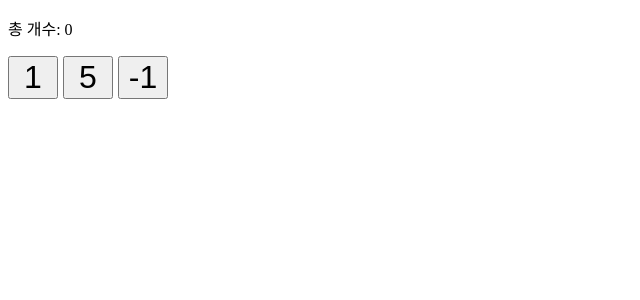
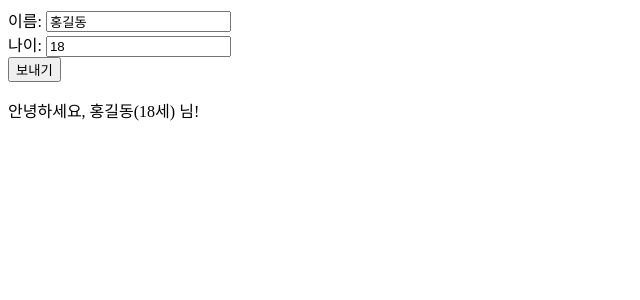
Before and after one commit to dong-junn/react-class, a React (Create React App) app: page / in a window 1280 px wide. Shown: the top 300 px of the page, without its empty margins (0-640 px from the left). Built offline with nearby package versions, Linux system fonts and the light colour scheme.

Commit message:
10주체 과제 4번 제출

```diff
--- /dev/null
+++ b/src/component/week10/4/StateForm.js
@@ -0,0 +1,43 @@
+import { useState } from 'react';
+
+export default function StateForm() {
+    // 폼으로 취급하는 값을 State로 선언
+    const [form, setForm] = useState({
+        name: '홍길동',
+        age: 18
+    });
+
+    // 폼 요소의 변경 사항을 State에 반영
+    const handleForm = e => {
+        setForm({
+            ...form,
+            [e.target.name]: e.target.value
+        });
+    };
+
+    // [보내기] 버튼으로 로그에 메시지 출력하기
+    const show = () => {
+        console.log(`안녕하세요, ${form.name}(${form.age}세) 님!`);
+    };
+    return (
+        <form>
+            {/* 개별 폼 요소에 State 값 할당 */}
+            <div>
+                <label htmlFor="name">이름: </label>
+                <input id="name" name="name" type="text"
+                       onChange={handleForm} value={form.name} />
+            </div>
+            <div>
+                <label htmlFor="age">나이: </label>
+                <input id="age" name="age" type="number"
+                       onChange={handleForm} value={form.age} />
+            </div>
+            <div>
+                <button type="button" onClick={show}>
+                    보내기
+                </button>
+            </div>
+            <p>안녕하세요, {form.name}({form.age}세) 님!</p>
+        </form>
+    );
+}
--- a/src/index.js
+++ b/src/index.js
@@ -1,12 +1,12 @@
 import React from 'react';
 import ReactDOM from 'react-dom/client';
-import StateParent from "./component/week10/3/StateParent";
+import StateForm from "./component/week10/4/StateForm";
 
 
 
 const root = ReactDOM.createRoot(document.getElementById('root'));
 root.render(
-  <StateParent/>
+  <StateForm/>
 );
 
 // If you want to start measuring performance in your app, pass a function
```
